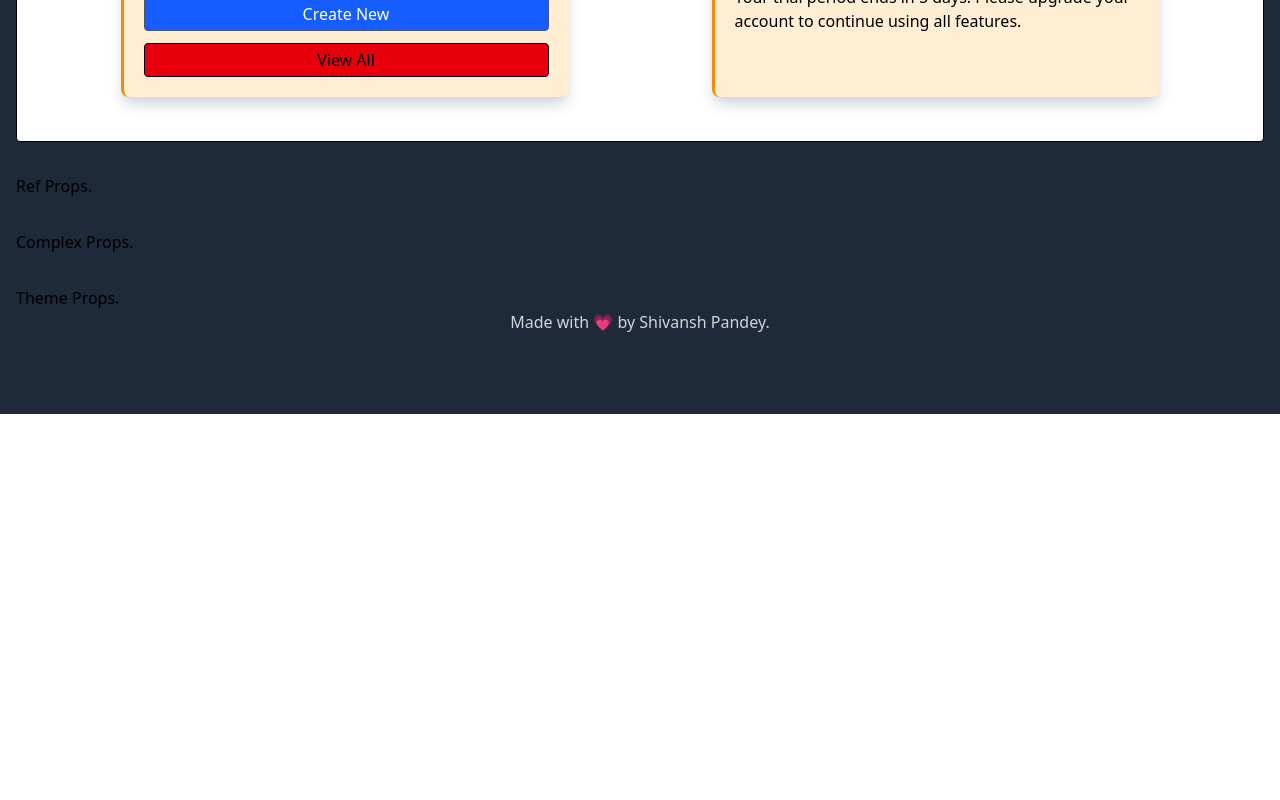
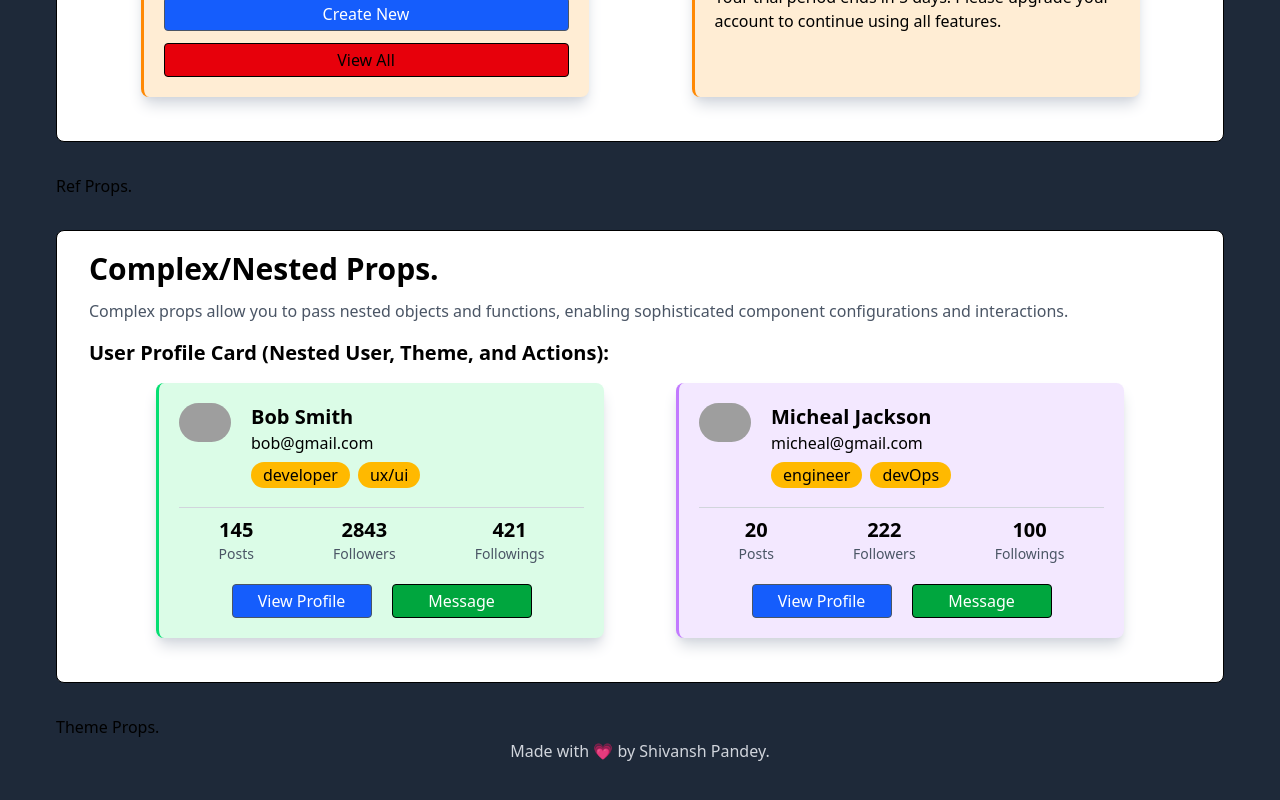
Before and after one commit to Shivansh-Pandey-4/react-props-visualization-, a React app: page / in a window 1280 px wide. Shown: the part 1230-2030 px from the top of the page. Before the commit the page ends 1644 px from the top, so only its background shows below. Built offline with nearby package versions, Linux system fonts and the light colour scheme; grey boxes are pictures that could not be loaded; the HTML template or start-up script is replaced by a standard one.

Commit message:
feat: add ComplexProps component

```diff
--- a/src/App.tsx
+++ b/src/App.tsx
@@ -15,7 +15,7 @@ function AppContent(){
              <h1 className="text-5xl font-bold mb-4 text-white">React Props Explained.</h1>
              <p className="text-xl text-gray-300">A comprehensive guide to understanding <span className=" border border-red-500 px-1 pb-1 rounded-md"> props</span> in react.</p>
          </header>
-         <div className="space-y-8">
+         <div className="space-y-8 mx-10">
               <div className="scroll-mt-100" id="basic">
                    <BasicProps />
               </div>
--- a/src/components/BasicProps.tsx
+++ b/src/components/BasicProps.tsx
@@ -7,7 +7,7 @@ export default function BasicProps(){
     const [disable, setDisable] = useState<boolean>(false);
 
     return (
-        <div className="bg-white border rounded-sm py-5 px-8">
+        <div className="bg-white border rounded-lg py-5 px-8">
              <h1 className="text-black text-3xl font-bold mb-1">Basic Props.</h1>
 
              <p className="mb-4 mt-2 text-gray-600">Props are arguments passed to React Components. They allow you to pass data from parent to child components.</p>
--- a/src/components/ChildrenProps.tsx
+++ b/src/components/ChildrenProps.tsx
@@ -4,7 +4,7 @@ import Button from "./ui/Button";
 export default function ChildrenProps(){
 
     return (
-        <div className="bg-white border rounded-sm py-5 px-8 scroll-mt-24">
+        <div className="bg-white border rounded-lg py-5 px-8 scroll-mt-24">
 
              <h1 className="text-black text-3xl font-bold mb-1">Children Props.</h1>
 
--- a/src/components/ComplexProps.tsx
+++ b/src/components/ComplexProps.tsx
@@ -1,7 +1,76 @@
+import { useState } from "react";
+import Button from "./ui/Button";
+import UserCard from "./UserCard";
+
 export default function ComplexProps(){
+
+    const [profile, setProfile] = useState<string>('');
+
+    function handleButton(input: string){
+         setProfile(input);
+    }
+
     return (
-        <div>
-             <h1>Complex Props.</h1>
-        </div>
-    )
+            <div className="bg-white border rounded-lg py-5 px-8">
+                 <h1 className="text-black text-3xl font-bold mb-1">Complex/Nested Props.</h1>
+
+                 <p className="my-3 text-gray-600">Complex props allow you to pass nested objects and functions, enabling sophisticated component configurations and interactions.</p>
+
+                {
+                    profile && (<div className="bg-blue-100 mt-5 mb-3 p-2 rounded-sm border-l-4 border-blue-600">
+                        <h1 className=" text-blue-600 text-lg pl-4">Viewing {profile}'s profile</h1>
+                    </div>)
+                }
+
+
+                 <h2 className="text-xl font-semibold mt-4">User Profile Card (Nested User, Theme, and Actions):</h2>
+
+                 <div className="mt-4 flex flex-wrap gap-10 justify-center">
+                     <UserCard userName="Bob Smith" email="bob@gmail.com" tags={["developer","ux/ui"]}>
+                       <div className="flex justify-around">
+                        <div className="flex flex-col items-center">
+                            <h1 className="text-xl font-bold">145</h1>
+                            <h1 className="text-sm text-gray-600">Posts</h1>
+                        </div>
+                        <div className="flex flex-col items-center">
+                            <h1 className="text-xl font-bold">2843</h1>
+                            <h1 className="text-sm text-gray-600">Followers</h1>
+                        </div>
+                        <div className="flex flex-col items-center">
+                            <h1 className="text-xl font-bold">421</h1>
+                            <h1 className="text-sm text-gray-600">Followings</h1>
+                        </div>
+                       </div>
+                       <div className="mt-5 flex justify-center">
+                            <Button onClick={()=>handleButton("Bob")} className="mr-5 w-35">View Profile</Button>
+
+                            <Button className="w-35" variant="secondary" size="medium">Message</Button>
+                       </div>
+                     </UserCard>
+
+                     <UserCard color="purple" userName="Micheal Jackson" email="micheal@gmail.com" tags={["engineer","devOps"]}>
+                       <div className="flex justify-around">
+                        <div className="flex flex-col items-center">
+                            <h1 className="text-xl font-bold">20</h1>
+                            <h1 className="text-sm text-gray-600">Posts</h1>
+                        </div>
+                        <div className="flex flex-col items-center">
+                            <h1 className="text-xl font-bold">222</h1>
+                            <h1 className="text-sm text-gray-600">Followers</h1>
+                        </div>
+                        <div className="flex flex-col items-center">
+                            <h1 className="text-xl font-bold">100</h1>
+                            <h1 className="text-sm text-gray-600">Followings</h1>
+                        </div>
+                       </div>
+                       <div className="mt-5 flex justify-center">
+                            <Button onClick={()=>handleButton("Michael")} className="mr-5 w-35">View Profile</Button>
+
+                            <Button className="w-35" variant="secondary" size="medium">Message</Button>
+                       </div>
+                     </UserCard>
+
+                 </div>
+            </div>
+        )
 }
--- a/src/utils/constant.ts
+++ b/src/utils/constant.ts
@@ -1 +1,27 @@
 export const defaultPic = "https://encrypted-tbn0.gstatic.com/images?q=tbn:ANd9GcTPniqFxBJEqEz5AAlEnh_Awb0aIDhRVWewUA&s";
+
+export const usersData = [
+    {
+        username : "Bob Smith",
+        email : "bob@gmail.com",
+        role : "frontend engineer",
+        status : "employee",
+        stats : {
+             posts : 145,
+             follower : 2843,
+             following : 421
+        }
+
+    },
+    {
+        username : "Micheal Johnson",
+        email : "micheal@gmail.com",
+        role : "backend engineer",
+        status : "employee",
+        stats : {
+             posts : 23,
+             follower : 283,
+             following : 100
+        }
+    }
+]
```
